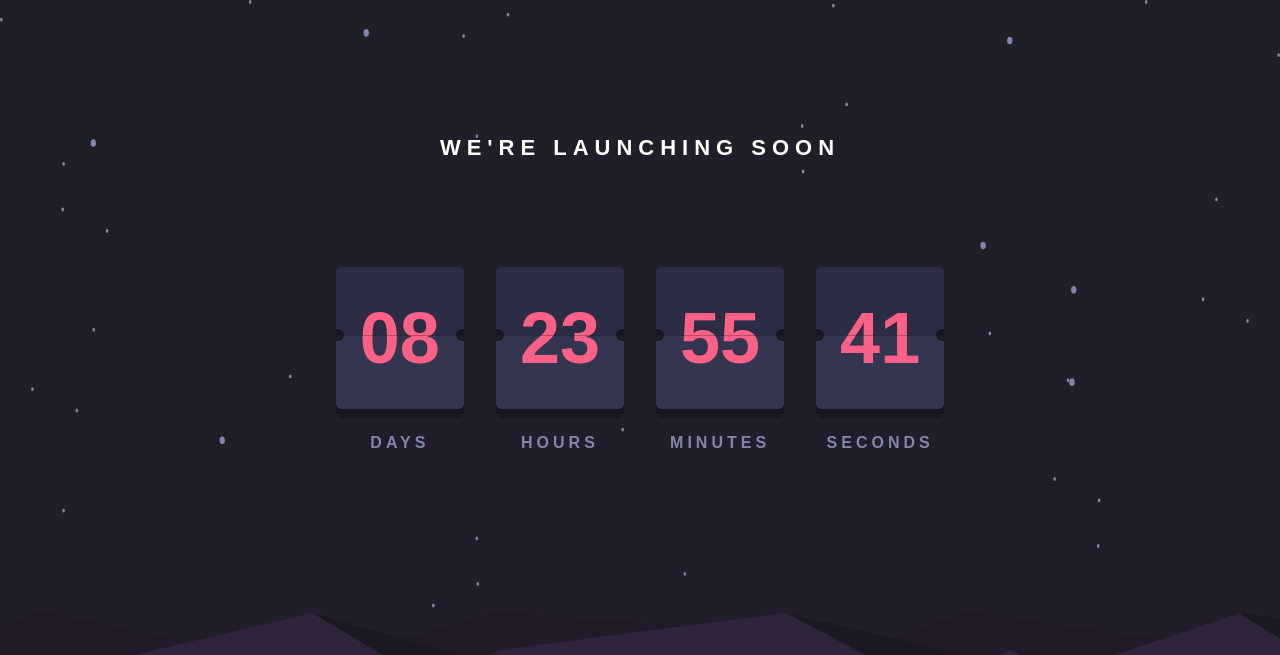
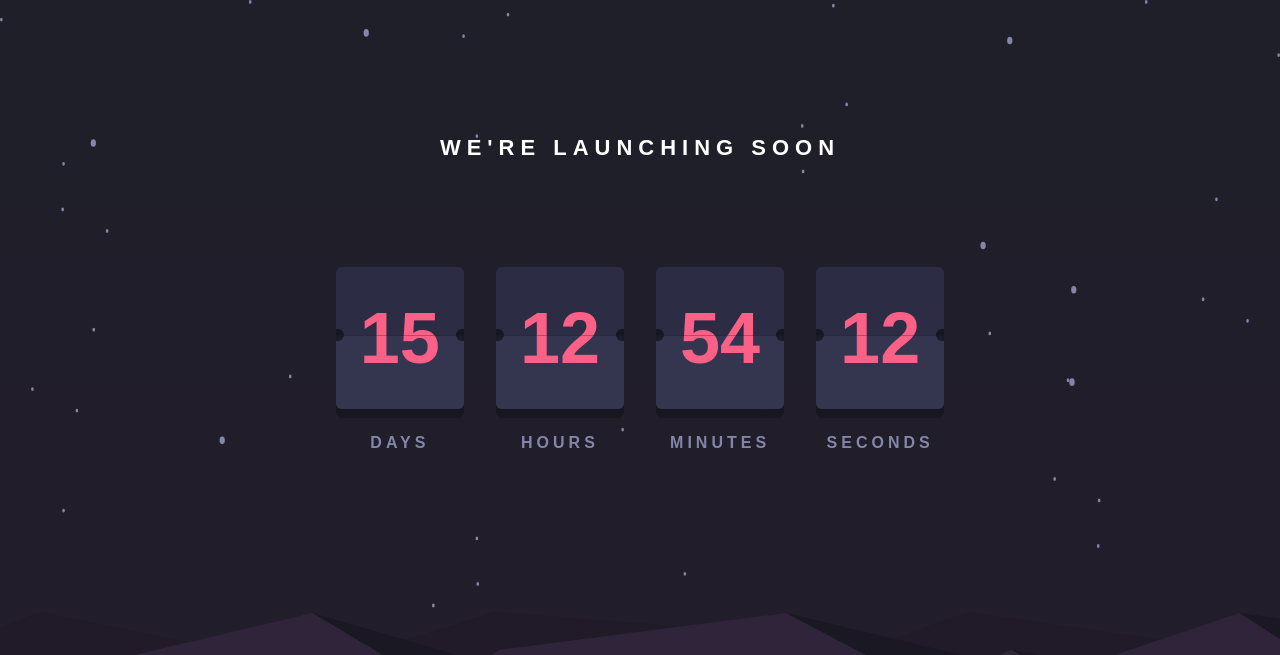
Before and after one commit to felipetn1989/launch-countdown-timer-main, a plain HTML site: page src/index.html in a window 1280 px wide. Shown: the top 655 px of the page. Drawn offline with Linux system fonts and the light colour scheme.

Commit message:
started javaScript

```diff
--- a/src/index.html
+++ b/src/index.html
@@ -9,7 +9,7 @@
       rel="icon"
       type="image/png"
       sizes="32x32"
-      href="./images/favicon-32x32.png"
+      href="../images/favicon-32x32.png"
     />
 
     <title>Frontend Mentor | Launch countdown timer</title>
@@ -51,7 +51,7 @@
             <div
               class="absolute block bg-[#00000080] w-1 h-2 right-0 top-[30.5%] lg:w-2 lg:h-3 lg:top-[33%] rounded-l-full"
             ></div>
-            08
+            <span class="number_display">08</span>
           </div>
           <span
             class="text-[0.4375rem] uppercase text-[#8486a9] font-bold tracking-[0.1875rem] lg:text-base lg:tracking-[0.25rem]"
@@ -73,7 +73,7 @@
             <div
               class="absolute block bg-[#00000080] w-1 h-2 right-0 top-[30.5%] lg:w-2 lg:h-3 lg:top-[33%] rounded-l-full"
             ></div>
-            23
+            <span class="number_display">23</span>
           </div>
           <span
             class="text-[0.4375rem] uppercase text-[#8486a9] font-bold tracking-[0.1875rem] lg:text-base lg:tracking-[0.25rem]"
@@ -95,7 +95,7 @@
             <div
               class="absolute block bg-[#00000080] w-1 h-2 right-0 top-[30.5%] lg:w-2 lg:h-3 lg:top-[33%] rounded-l-full"
             ></div>
-            55
+            <span class="number_display">55</span>
           </div>
           <span
             class="text-[0.4375rem] uppercase text-[#8486a9] font-bold tracking-[0.1875rem] lg:text-base lg:tracking-[0.25rem]"
@@ -117,7 +117,7 @@
             <div
               class="absolute block bg-[#00000080] w-1 h-2 right-0 top-[30.5%] lg:w-2 lg:h-3 lg:top-[33%] rounded-l-full"
             ></div>
-            41
+            <span class="number_display">41</span>
           </div>
           <span
             class="text-[0.4375rem] uppercase text-[#8486a9] font-bold tracking-[0.1875rem] lg:text-base lg:tracking-[0.25rem]"
@@ -152,4 +152,5 @@
       >.
     </footer>
   </body>
+  <script src="script.js"></script>
 </html>
--- /dev/null
+++ b/src/script.js
@@ -0,0 +1,18 @@
+const numberDisplays = document.querySelectorAll(".number_display");
+
+function displayTime() {
+  let date = new Date();
+
+  let dateArr = [
+    date.getDate().toString().padStart(2, "0"),
+    date.getHours().toString().padStart(2, "0"),
+    date.getMinutes().toString().padStart(2, "0"),
+    date.getSeconds().toString().padStart(2, "0"),
+  ];
+
+  numberDisplays.forEach((display, index) => {
+    display.innerHTML = dateArr[index];
+  });
+}
+
+setInterval(displayTime, 1000);
```
